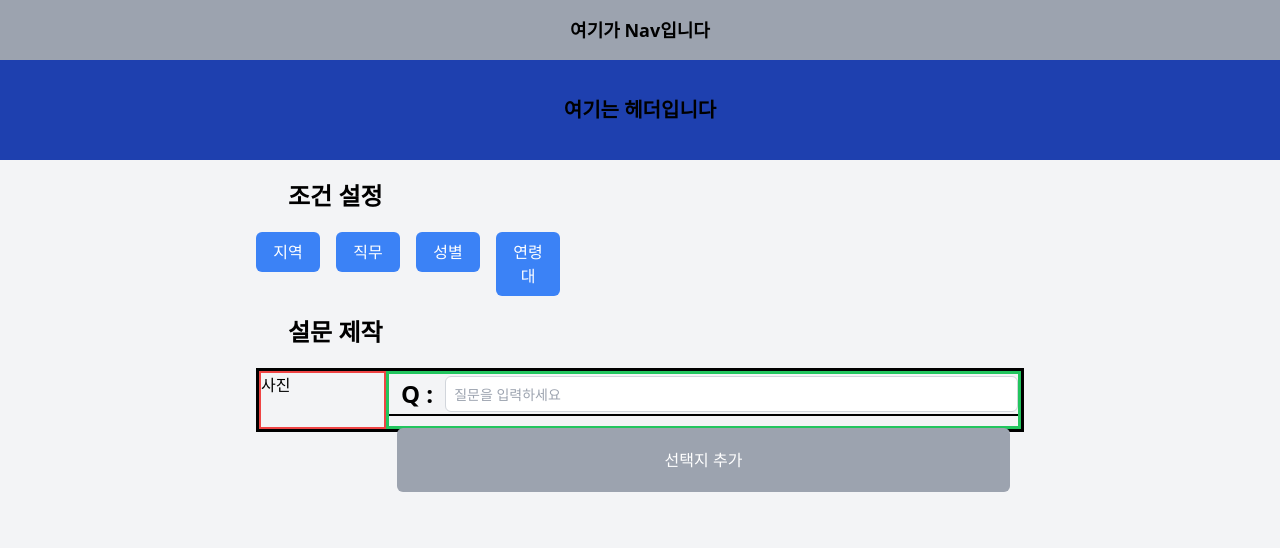
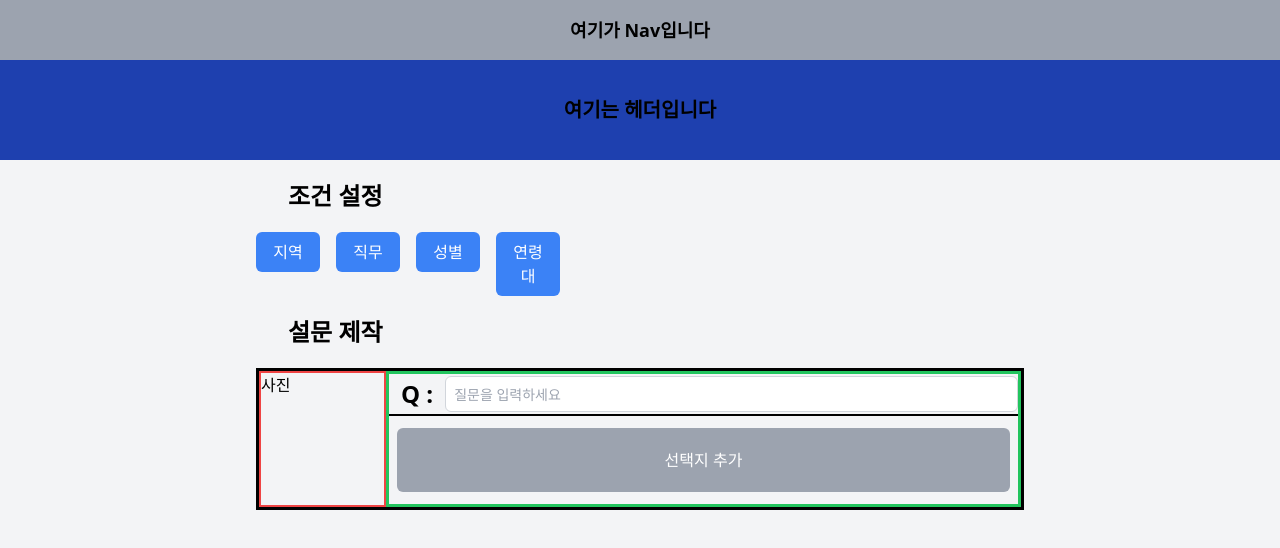
Before and after one commit to EN-NotBlank/SurveyFarm-Front, a React (Vite) app: page / in a window 1280 px wide. Shown: the top 548 px of the page. Built offline with nearby package versions, Linux system fonts and the light colour scheme; the HTML template or start-up script is replaced by a standard one.

Commit message:
update: dynamic box sizing

```diff
--- a/src/components/Question.tsx
+++ b/src/components/Question.tsx
@@ -1,12 +1,10 @@
 import { useState } from "react";
 import AddButton from "../buttons/AddButton";
-import FinishButton from "../buttons/FinishButton";
 import QuestionHeader from "./QuestionHeader";
 import Option from "./Option";
+import FinishButton from "../buttons/FinishButton";
 
 const Question = () => {
-
-    // updateOptions가 호출되면 options에 반영하고 화면 렌더링해라
     const [options, updateOptions] = useState<JSX.Element[]>([]);
 
     const addOption = () => {
@@ -15,12 +13,11 @@ const Question = () => {
     };
 
     return (
-        // height가 options 개수에 따라 변하게 하고 안의 component들을 h-full로 하여 변화에 맞게끔 같이 커지게 만들기
-        <div className="flex border-[3px] border-black h-[20vh] my-4" style={{ height: `${4 + options.length * 4}rem` }}>
-            <div className="w-1/6 h-full border-[2px] border-red-500">
+        <div className="flex border-[3px] border-black my-4" style={{ height: `4 + ${options.length + AddButton.length + FinishButton.length}rem` }}> {/* 높이 설정 */}
+            <div className="w-1/6 border-[2px] border-red-500">
                 사진
             </div>
-            <div className="w-5/6 h-full border-[3px] border-green-500">
+            <div className="w-5/6 border-[3px] border-green-500">
                 <QuestionHeader />
                 <div>
                     {options.map((option) => (
```
